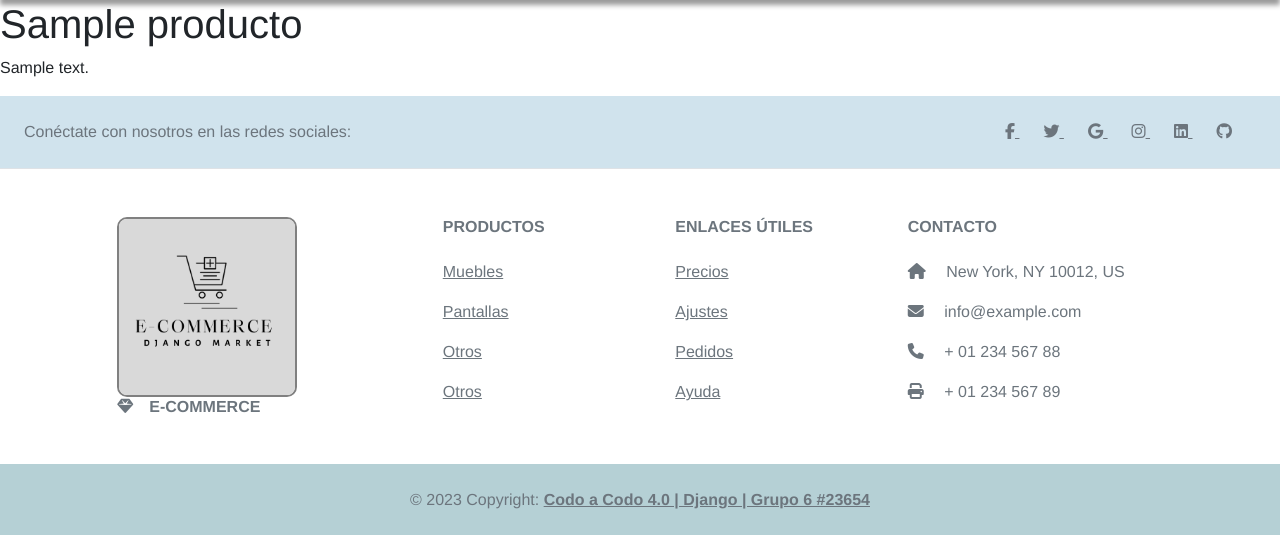
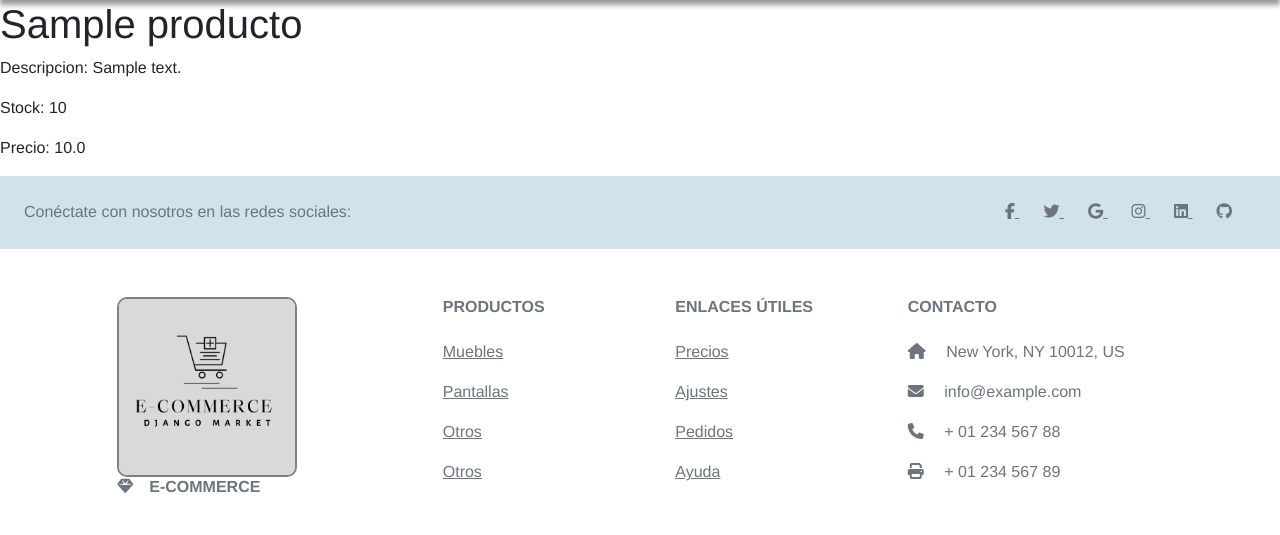
Before and after one commit to DiegoGomezcor4/proyectodjango, a Django app: template core/templates/productos_detalle.html in a window 1280 px wide. Shown: the part 126-661 px from the top of the page. Run offline with Django 5.2, Linux system fonts and the light colour scheme; the template is opened without the code that fills it: values that come from a table or form of the project are taken from there, others are empty; tables that the repository leaves empty hold one stand-in row (values such as "Sample post"); some libraries are stand-ins or nearby versions.

Commit message:
vista parametrizada y stock

```diff
--- a/core/templates/productos_detalle.html
+++ b/core/templates/productos_detalle.html
@@ -7,6 +7,12 @@
 {% block content %}
 
     <h1>{{ producto.nombre }}</h1>
-    <p>{{ producto.descripcion }}</p>
+    <p>Descripcion: {{ producto.descripcion }}</p>
+    <p>Stock: {{ producto.Stock }}</p>
+    <p>Precio: {{ producto.precio }}</p>
+    <!-- <p>Categoria{{ producto.categoria }}</p> -->
+
+
+
 
 {% endblock %}
--- a/core/templates/productos_listado.html
+++ b/core/templates/productos_listado.html
@@ -15,7 +15,7 @@
                 <p>Nombre: {{nombre_producto.nombre | title}}</p>
                 <p>Descripcion: {{nombre_producto.descripcion | title}}</p>
                 <p>Imagen: {{nombre_producto.imagen}}</p>
-                <p>Stock: {{nombre_producto.stock}}</p>
+                <p>Stock: {{nombre_producto.Stock}}</p>
                 <p>Precio: {{nombre_producto.precio}}</p>
                 <p>Categoria: {{nombre_producto.categoria}}</p>
             </li>
```
